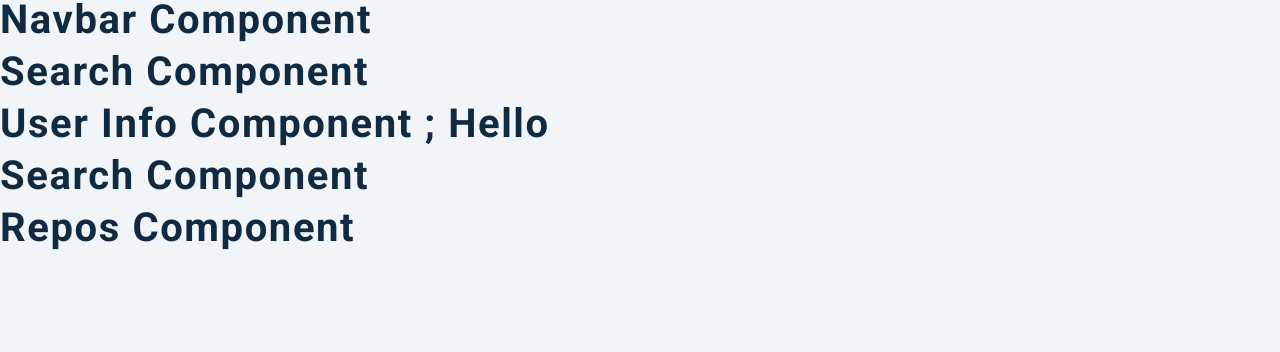
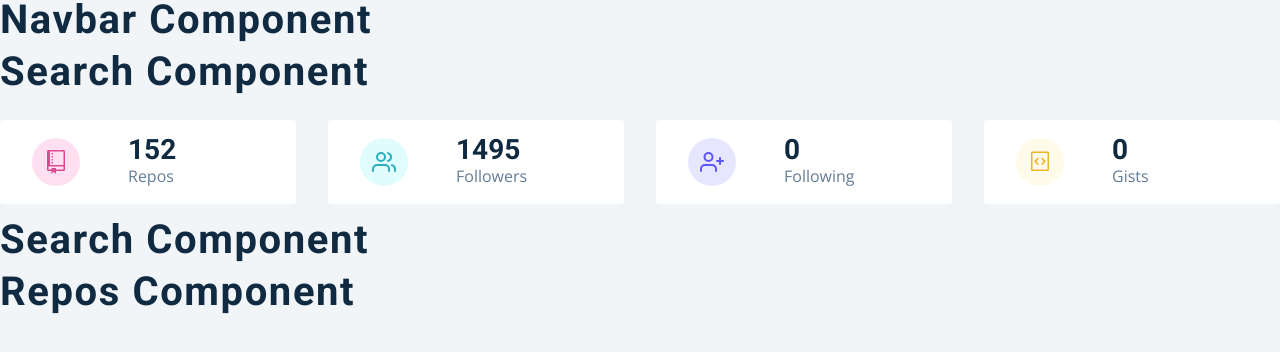
Before and after one commit to BushraMateen/githubusers, a React (Create React App) app: page / in a window 1280 px wide. Shown: the top 352 px of the page. Built offline with nearby package versions, Linux system fonts and the light colour scheme.

Commit message:
info component

```diff
--- a/src/components/Info.js
+++ b/src/components/Info.js
@@ -5,9 +5,61 @@
 import { FiUsers, FiUserPlus } from 'react-icons/fi';
 
 const UserInfo = () => {
-  const data =  React.useContext(GithubContext)
-  return <h2>user info component ; {data}</h2>;
+  const {githubUser} =  React.useContext(GithubContext)
+  const {public_repos,followers,following,public_gists}=githubUser;
+
+  const items = [
+    {
+    id:1,
+    icon:<GoRepo className='icon'/>,
+    label:'repos',
+    value:public_repos,
+    color:'pink'
+},
+{
+  id:2,
+  icon:<FiUsers className='icon'/>,
+  label:'followers',
+  value:followers,
+  color:'green'
+},
+{
+  id:3,
+  icon:<FiUserPlus className='icon'/>,
+  label:'following',
+  value:following,
+  color:'purple'
+},
+{
+  id:4,
+  icon:<GoGist className='icon'/>,
+  label:'gists',
+  value:public_gists,
+  color:'yellow'
+},
+  ];
+  return <section className='section'>
+    <Wrapper className='section-centre'>
+      {items.map((item) => {
+        return <Item key = {item.id} {...item}></Item>
+      }) }
+    </Wrapper>
+
+  </section>
 };
+
+const Item =({ icon , label, value, color}) => {
+  return (
+    <article className='item'>
+      <span className={color}>{icon}</span>
+      <div>
+        <h3>{value}</h3>
+        <p>{label}</p>
+      </div>
+
+    </article>
+  )
+}
 
 const Wrapper = styled.section`
   display: grid;
--- a/src/context/context.js
+++ b/src/context/context.js
@@ -11,7 +11,10 @@
 
 
 const GithubProvider = ({children}) => {
-    return(<GithubContext.Provider value={'hello'}>{children}</GithubContext.Provider>
+    const [githubUser,setGithubUser]= useState(mockUser);
+    const [repos,setRepos]=useState(mockRepos);
+    const [followers,setFollowers]=useState(mockFollowers);
+    return(<GithubContext.Provider value={{githubUser, repos,followers}}>{children}</GithubContext.Provider>
     )
 }
 
```
